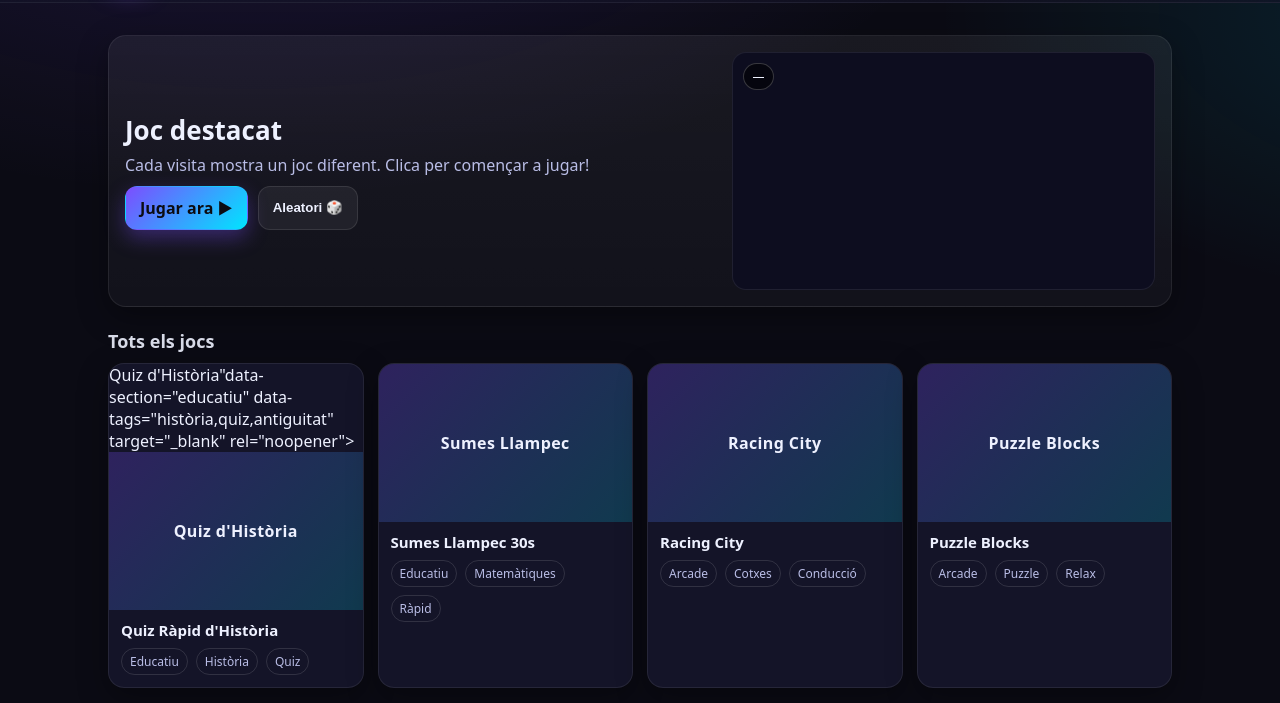
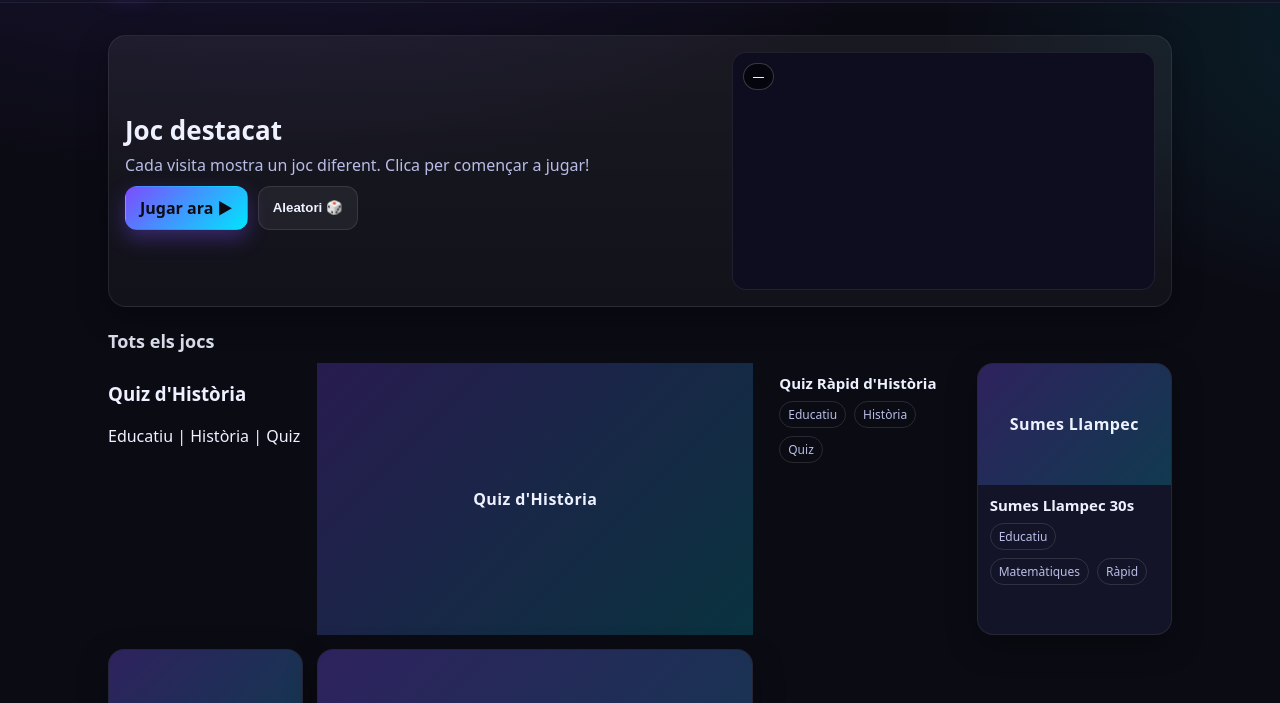
Before and after one commit to Cristina192837/arcade, a plain HTML site: page index.html in a window 1280 px wide. Shown: the part 76-779 px from the top of the page. Drawn offline with Linux system fonts and the light colour scheme.

Commit message:
Update index.html

```diff
--- a/index.html
+++ b/index.html
@@ -156,7 +156,12 @@
 
       <!-- ✨ EXEMPLES: DUPLICA I EDITA A VOLUNTAT ✨ -->
       <!-- JOC EDUCATIU: HISTÒRIA -->
-      <a class="game-card"href="quiz.html">Quiz d'Història"data-section="educatiu" data-tags="història,quiz,antiguitat" target="_blank" rel="noopener">
+      <a href="quiz.html" data-section="educatiu" data-tags="història,quiz,antiguitat" target="_blank" rel="noopener">
+  <div class="joc-card">
+    <h3>Quiz d'Història</h3>
+    <p>Educatiu | Història | Quiz</p>
+  </div>
+</a>
 
         <div class="game-cover">Quiz d'Història</div>
         <div class="game-body">
```
